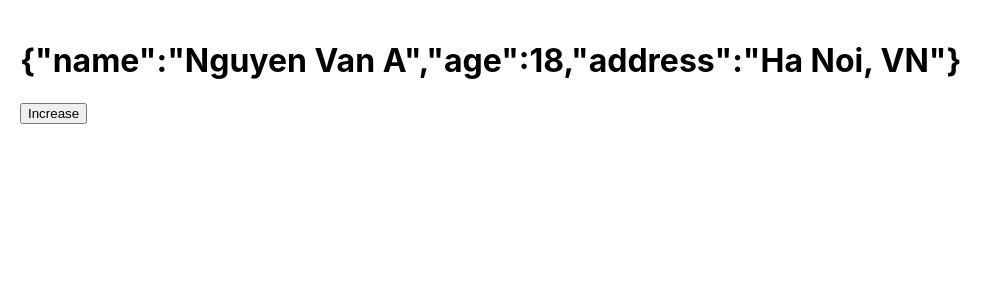
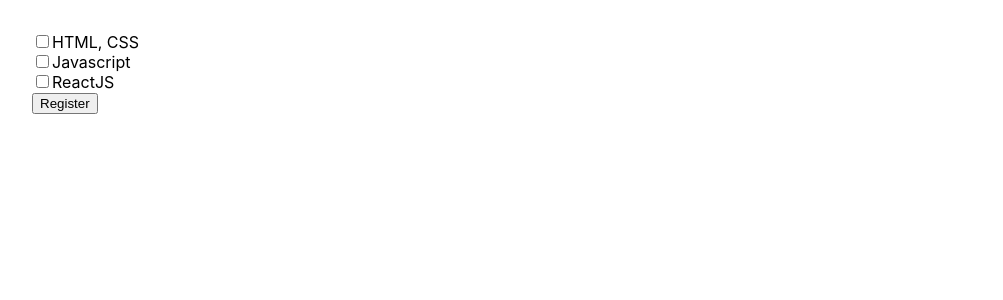
Before and after one commit to Duong-Van-Bao/react-hooks-f8, a React (Create React App) app: page / in a window 1280 px wide. Shown: the top 300 px of the page, without its empty margins (0-1003 px from the left). Built offline with nearby package versions, Linux system fonts and the light colour scheme.

Commit message:
two way binding

```diff
--- a/src/App.js
+++ b/src/App.js
@@ -1,42 +1,58 @@
 import { useState } from "react";
 
-const orders = [100, 200, 300];
+// const gifts = ["CPU i9", "RAM 32GB RGB", "RGB Keyboard"];
+const courses = [
+  { id: 1, name: "HTML, CSS" },
+  { id: 2, name: "Javascript" },
+  { id: 3, name: "ReactJS" },
+];
 
 function App() {
-  // const [counter, setCounter] = useState(() => {
-  //   const total = orders.reduce((total, cur) => total + cur);
-  //   return total;
-  // });
-  // // tuân theo quy hướng camplecase để code dể đọc(setCounter)
-  // const handleIncrease = () => {
-  //   setCounter((prevState) => prevState + 1);
+  const [checked, setChecked] = useState();
+
+  // const [gift, setGift] = useState();
+
+  // const randomGift = () => {
+  //   const index = Math.floor(Math.random() * gifts.length);
+
+  //   setGift(gifts[index]);
   // };
 
-  const [info, setInfo] = useState({
-    name: "Nguyen Van A",
-    age: 18,
-    address: "Ha Noi, VN",
-  });
+  // const [name, setName] = useState("");
+  // const [email, setEmail] = useState("");
 
-  const handleUpdate = () => {
-    // setInfo((prev) => {
-    //   //logic...
-
-    //   return {
-    //     ...info,
-    //     bio: "Yêu màu hồng ^^",
-    //   };
+  const handleSubmit = () => {
+    // CALL API
+    // console.log({
+    //   name,
+    //   email,
     // });
-    setInfo({
-      ...info,
-      bio: "Yêu màu hồng ^^",
-    });
+    console.log({ id: checked });
   };
 
   return (
-    <div className="App" style={{ padding: 20 }}>
-      <h1>{JSON.stringify(info)}</h1>
-      <button onClick={handleUpdate}>Increase</button>
+    <div className="App" style={{ padding: 32 }}>
+      {courses.map((course) => (
+        <div key={course.id}>
+          {/* <input
+            type="radio"
+            checked={checked === course.id}
+            onChange={() => setChecked(course.id)}
+          /> */}
+          <input
+            type="checkbox"
+            checked={checked === course.id}
+            onChange={() => setChecked(course.id)}
+          />
+          {course.name}
+        </div>
+      ))}
+      <button onClick={handleSubmit}>Register</button>
+      {/* <input value={name} onChange={(e) => setName(e.target.value)} />
+      <input value={email} onChange={(e) => setEmail(e.target.value)} /> */}
+      {/* <button onClick={() => setName("Nguyen van B")}></button> */}
+      {/* <h1>{ gift || 'Chưa có phần thưởng'}</h1> */}
+      {/* <button onclick={randomGift}></button> */}
     </div>
   );
 }
```
Also changed, not shown: src/useState.js (added, +44 -0 lines).
